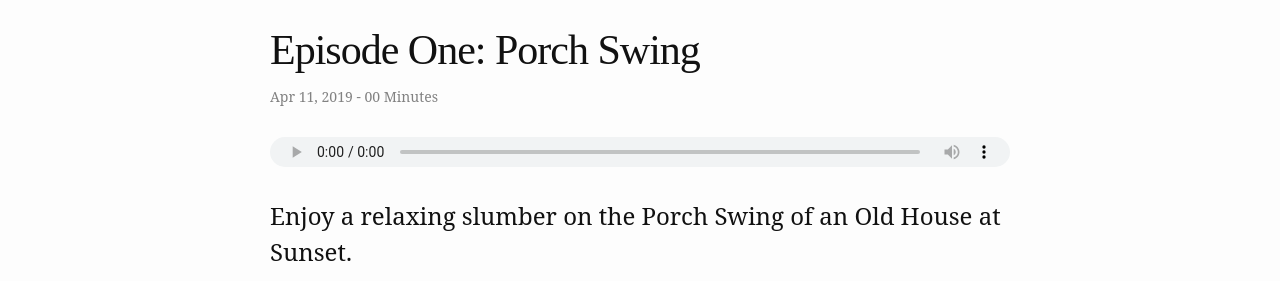
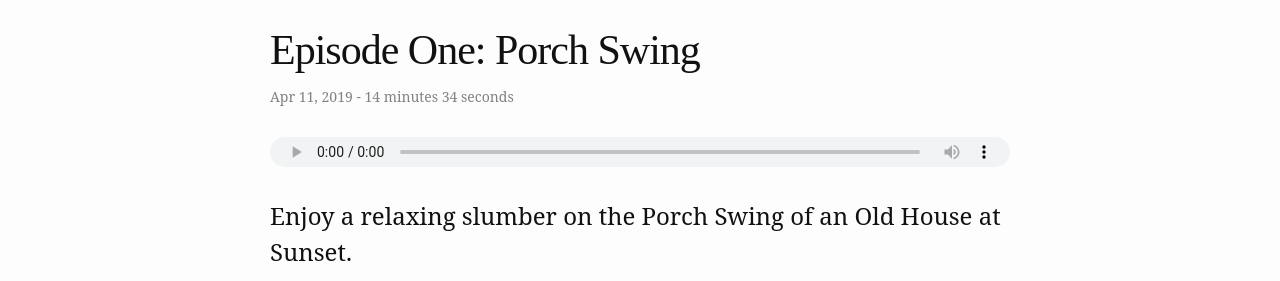
Before and after one commit to bartdorsey/southernmeditation.com, a Jekyll site: the page built from _posts/2019-04-11-Episode-1.markdown, in a window 1280 px wide. Shown: the part 157-438 px from the top of the page. Built offline with Jekyll 4.4.1, drawn with Linux system fonts in a browser that asks for light colours; comment, search, counter and statistics services are not loaded.

Commit message:
Updating podcast duration

```diff
--- a/_layouts/home.html
+++ b/_layouts/home.html
@@ -18,7 +18,7 @@ layout: default
         <span class="post-meta">
           {{ post.date | date: date_format }}
           {%- if post.podcast_duration %}
-            - <span class="post-podcast-duration">{{ post.podcast_duration | replace_regex: '\:\w+', '' }} Minutes</span>
+            - <span class="post-podcast-duration">{{ post.podcast_duration_friendly }}</span>
           {%- endif -%}
         </span>
 
--- a/_layouts/post.html
+++ b/_layouts/post.html
@@ -11,7 +11,7 @@ layout: default
         {{ page.date | date: date_format }}
       </time>
       {%- if page.podcast_duration %}
-          - <span class="post-podcast-duration">{{ page.podcast_duration | replace_regex: '\:\w+', '' }} Minutes</span>
+          - <span class="post-podcast-duration">{{ page.podcast_duration_friendly }}</span>
       {%- endif -%}
       {%- if page.author -%}
         • <span itemprop="author" itemscope itemtype="http://schema.org/Person"><span class="p-author h-card" itemprop="name">{{ page.author }}</span></span>
--- a/_posts/2019-04-11-Episode-1.markdown
+++ b/_posts/2019-04-11-Episode-1.markdown
@@ -9,6 +9,7 @@ excerpt: Enjoy a relaxing nap on a Porch Swing of an Old House at Sunset.
 podcast_link: https://f001.backblazeb2.com/file/southernmeditation/1-Porch_Swing.mp3
 podcast_file_size: 18 MB
 podcast_duration: "00:14:34"
+podcast_duration_friendly: 14 minutes 34 seconds
 podcast_length: 17963799
 podcast_guid: ?p=2
 ---
```
